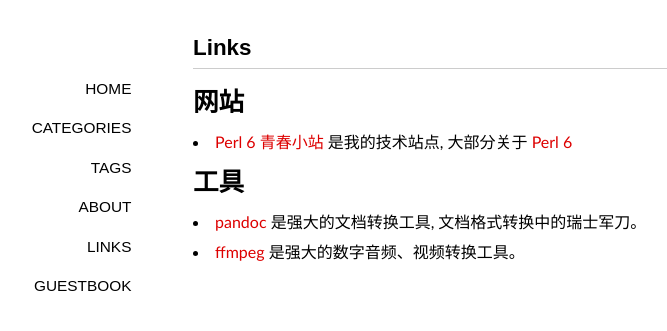
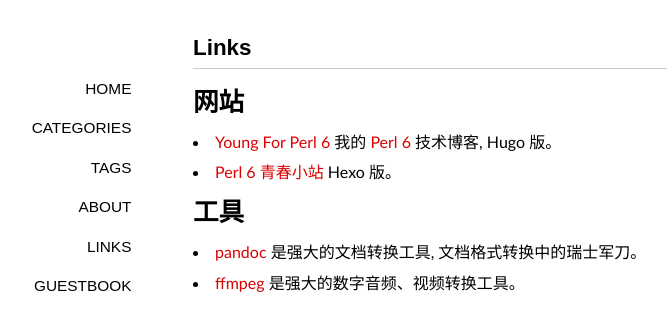
Before and after one commit to ohmyfish/ohmyfish.github.io, a Jekyll site: the page built from links/index.md, in a window 1280 px wide. Shown: the top 331 px of the page, without its empty margins (147-814 px from the left). Built offline with Jekyll 4.4.1, drawn with Linux system fonts in a browser that asks for light colours; some web fonts are replaced; comment, search, counter and statistics services are not loaded.

Commit message:
Young For Perl 6

```diff
--- a/links/index.md
+++ b/links/index.md
@@ -6,7 +6,8 @@ comments: yes
 
 # 网站
 
-- [Perl 6 青春小站](http://ohmycloud.github.io/) 是我的技术站点, 大部分关于 [Perl 6](http://perl6.org)
+- [Young For Perl 6](https://ohmysummer.github.io/) 我的 [Perl 6](http://perl6.org) 技术博客, Hugo 版。
+- [Perl 6 青春小站](http://ohmycloud.github.io/) Hexo 版。
 
 # 工具
 
```
